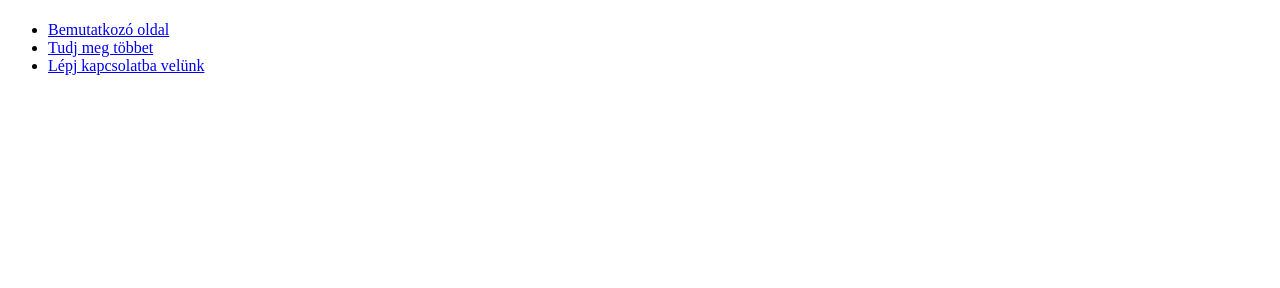
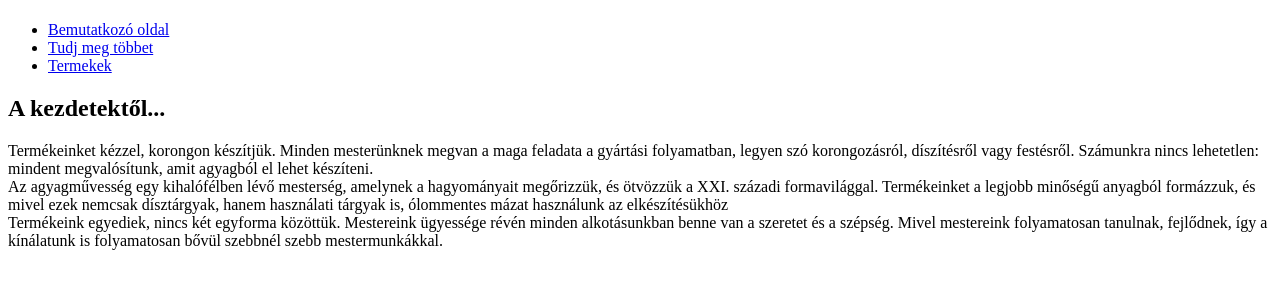
Before and after one commit to szilvike89/ceges_bemutatkozo_web, a plain HTML site: page index.html in a window 1280 px wide. Drawn offline with Linux system fonts and the light colour scheme.

Commit message:
elso oldal tartalma

```diff
--- a/index.html
+++ b/index.html
@@ -13,13 +13,32 @@
         <h4 class="logo"></h4>
         <nav>
             <ul>
-                <li><a href="elso">Bemutatkozó oldal</a></li>
-                <li><a href="masodik">Tudj meg többet</a></li>
-                <li><a href="harmadik">Lépj kapcsolatba velünk</a></li>
+                <li><a href="#elso">Bemutatkozó oldal</a></li>
+                <li><a href="#masodik">Tudj meg többet</a></li>
+                <li><a href="#harmadik">Termekek</a></li>
             </ul>
         </nav>
 
     </header>
+    <section class="elso" id="elso">
+        <h2>A kezdetektől...</h2>
+        <p>Termékeinket kézzel, korongon készítjük. Minden mesterünknek megvan a
+            maga feladata a gyártási folyamatban, legyen szó korongozásról,
+            díszítésről vagy festésről. Számunkra nincs lehetetlen: mindent
+            megvalósítunk, amit agyagból el lehet készíteni.
+            <br>
+            Az agyagművesség egy kihalófélben lévő mesterség, amelynek a
+            hagyományait megőrizzük, és ötvözzük a XXI. századi formavilággal.
+            Termékeinket a legjobb minőségű anyagból formázzuk, és mivel ezek
+            nemcsak dísztárgyak, hanem használati tárgyak is, ólommentes mázat
+            használunk az elkészítésükhöz
+            <br>
+            Termékeink egyediek, nincs két egyforma közöttük. Mestereink ügyessége
+            révén minden alkotásunkban benne van a szeretet és a szépség. Mivel
+            mestereink folyamatosan tanulnak, fejlődnek, így a kínálatunk is
+            folyamatosan bővül szebbnél szebb mestermunkákkal.</p>
+
+    </section>
 
 </div>
 
```
Also changed, not shown: kepek/kep1.jpg (added), kepek/kep2.jpg (added), kepek/kep3.jpg (added), kepek/kep5.jpg (added), kepek/kep7.jpg (added), kepek/kep8.jpg (added), 2 other files.
